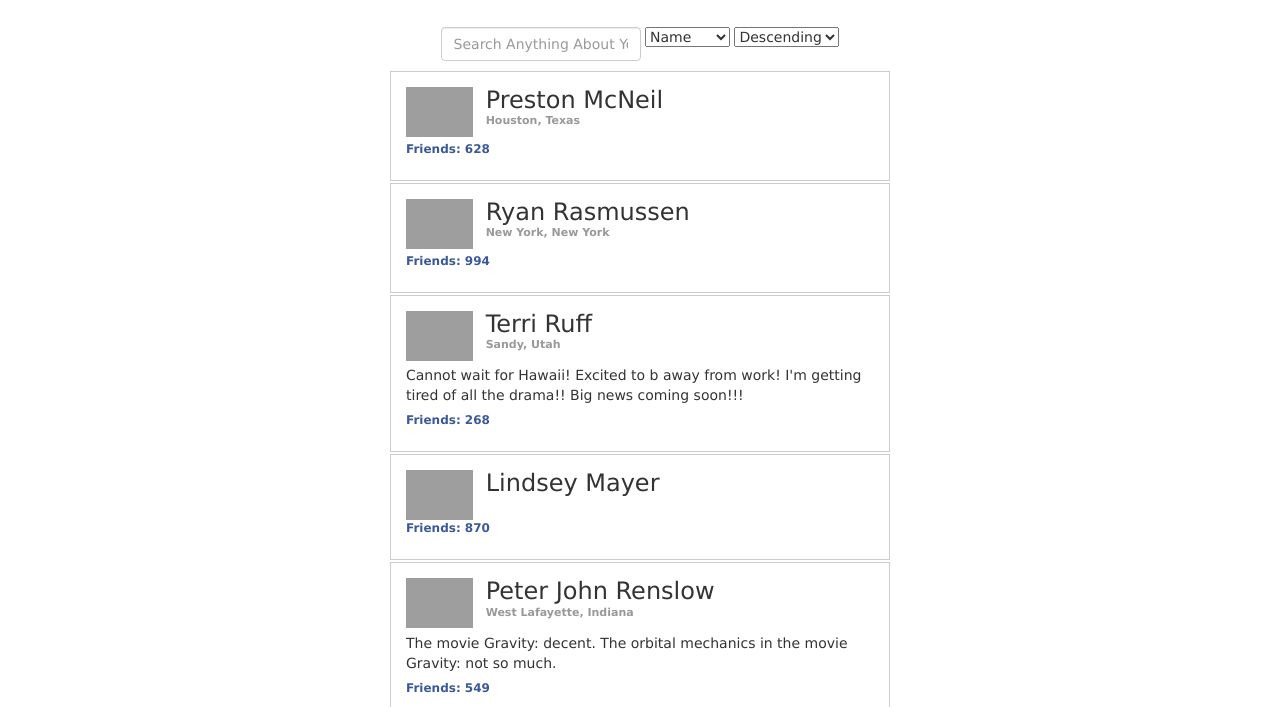
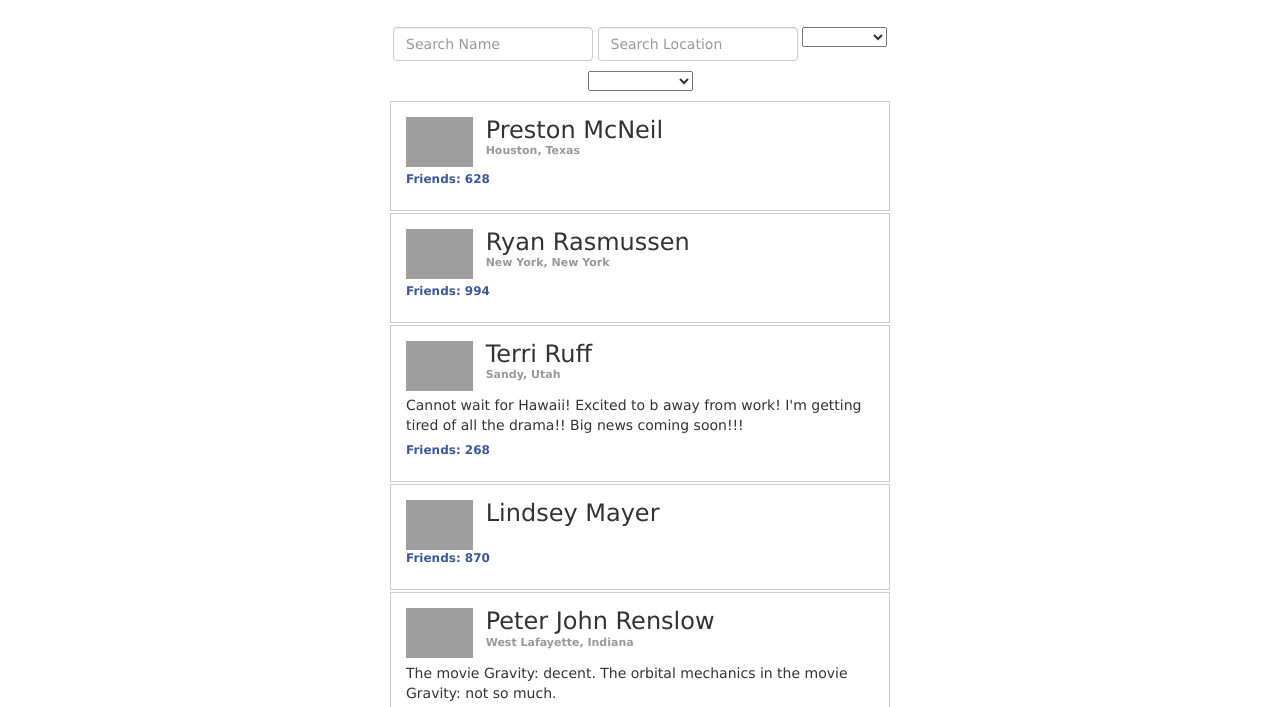
Before and after one commit to blakehagen/practice-angular-friends, a plain HTML site: page index.html in a window 1280 px wide. Shown: the part 83-790 px from the top of the page. Drawn offline with nearby package versions, Linux system fonts and the light colour scheme; grey boxes are pictures that could not be loaded.

Commit message:
step 6 in progress

```diff
--- a/FriendController.js
+++ b/FriendController.js
@@ -2,7 +2,9 @@ var app = angular.module('angularFriends');
 
 app.controller('FriendController', function($scope){
 
+	$scope.searchAttribute = "";
 
+	$scope.sortOrder = "";
 
 
 
--- a/index.html
+++ b/index.html
@@ -16,15 +16,15 @@
       <div class="form-group">
 
 
-        <input class="form-control" placeholder="Search Anything About Your Friends" ng-model="searchTerm" >
+        <!--<input class="form-control" placeholder="Search Anything About Your Friends" ng-model="searchTerm" >-->
         <!-- STEP 5: Get rid of the one above when you uncomment the below-->
-          <!--
-        <input class="form-control" placeholder="Search Name">
-        <input class="form-control" placeholder="Search Location">
-          -->
+
+        <input class="form-control" placeholder="Search Name" ng-model="searchTerm.name">
+        <input class="form-control" placeholder="Search Location" ng-model="searchTerm.current_location.name">
 
 
-        <select class="input-medium">
+
+        <select class="input-medium" ng-model="searchAttribute">
           <option>Name</option>
           <option>#Friends</option>
           <option>City</option>
@@ -32,7 +32,7 @@
           <option>Country</option>
         </select>
 
-        <select class="input-medium">
+        <select class="input-medium" ng-model="sortOrder">
           <option value="+">Descending</option>
           <option value="-">Ascending</option>
         </select>
```
